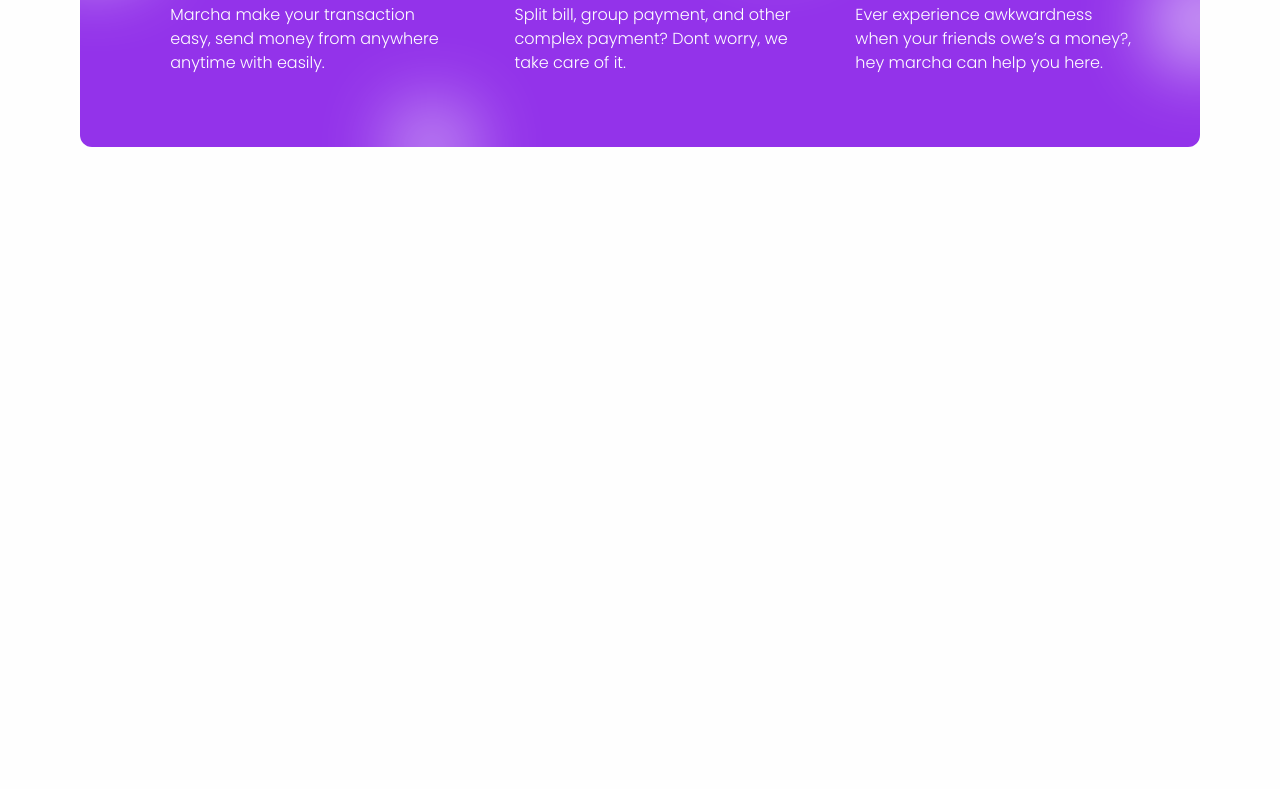
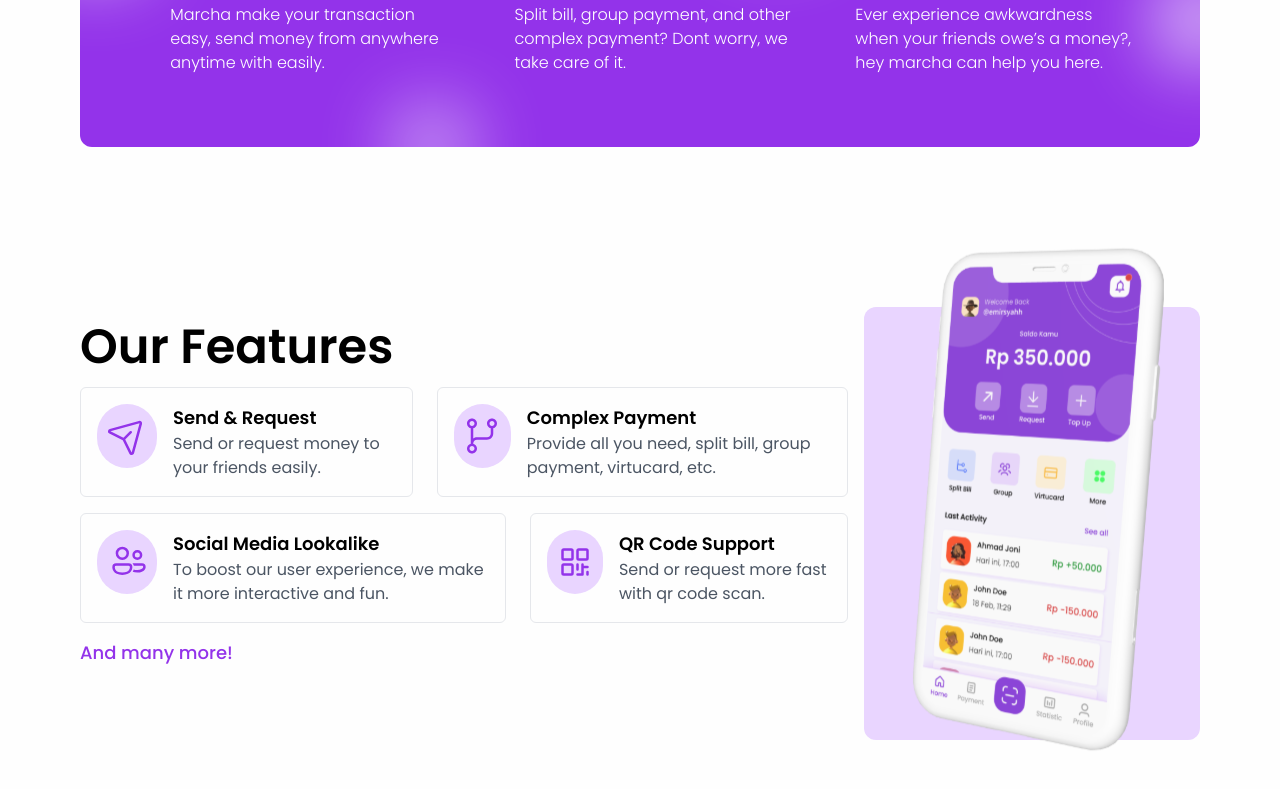
Before and after one commit to emrsyah/Marcha-LandingPage, a React (Create React App) app: page / in a window 1280 px wide. Shown: the part 669-1458 px from the top of the page. Before the commit the page ends 912 px from the top, so only its background shows below. Built offline with nearby package versions, Linux system fonts and the light colour scheme; the HTML template or start-up script is replaced by a standard one.

Commit message:
Our Features Section added

```diff
--- a/package.json
+++ b/package.json
@@ -3,6 +3,7 @@
   "version": "0.1.0",
   "private": true,
   "dependencies": {
+    "@headlessui/react": "^1.5.0",
     "@heroicons/react": "^1.0.6",
     "@testing-library/jest-dom": "^5.16.2",
     "@testing-library/react": "^12.1.4",
@@ -39,6 +40,7 @@
     ]
   },
   "devDependencies": {
+    "@iconify/react": "^3.2.0",
     "autoprefixer": "^10.4.4",
     "postcss": "^8.4.12",
     "tailwindcss": "^3.0.23"
--- a/public/index.html
+++ b/public/index.html
@@ -24,7 +24,7 @@
       work correctly both with client-side routing and a non-root public URL.
       Learn how to configure a non-root public URL by running `npm run build`.
     -->
-    <title>Marcha</title>
+    <title>Marcha - Social Payment App</title>
   </head>
   <body>
     <noscript>You need to enable JavaScript to run this app.</noscript>
--- a/src/components/Features.js
+++ b/src/components/Features.js
@@ -0,0 +1,103 @@
+import { Icon } from "@iconify/react";
+import Group1 from "../assets/marcha-mockup.svg";
+
+function Features() {
+  return (
+    <div className="flex mx-20 space-x-4 my-40">
+      <div style={{ flexGrow: "2" }} className="space-y-4">
+        <h2 className="font-semibold text-5xl my-4 ">Our Features</h2>
+        <div id="atas" className="flex space-x-6">
+          <div
+            className="flex border-[1.6px] p-4 rounded-md gap-x-4"
+            style={{ flexGrow: "2" }}
+          >
+            {/* <PaperAirplaneIcon className="bg-purple-200 h-14 rounded-full p-3 rotate-45"/> */}
+            <div className="bg-purple-200 rounded-full p-2 flex justify-center items-center h-16 w-20">
+              {" "}
+              <Icon
+                icon="ph:paper-plane-right"
+                className="text-purple-600 h-10 w-10 ml-1 -rotate-45 mb-1"
+              />
+            </div>
+            <div>
+              <h5 className="font-semibold text-lg">Send & Request</h5>
+              <p className="text-gray-600">
+                Send or request money to your friends easily.
+              </p>
+            </div>
+          </div>
+
+          <div
+            className="flex border-[1.6px] p-4 rounded-md gap-x-4"
+            style={{ flexGrow: "3" }}
+          >
+            {/* <PaperAirplaneIcon className="bg-purple-200 h-14 rounded-full p-3 rotate-45"/> */}
+            <div className="bg-purple-200 rounded-full p-2 flex justify-center items-center h-16 w-20">
+              {" "}
+              <Icon
+                icon="carbon:branch"
+                className="text-purple-600 h-10 w-10"
+              />
+            </div>
+            <div>
+              <h5 className="font-semibold text-lg">Complex Payment</h5>
+              <p className="text-gray-600">
+                Provide all you need, split bill, group payment, virtucard, etc.
+              </p>
+            </div>
+          </div>
+        </div>
+
+        <div id="bawah" className="flex space-x-6">
+          <div
+            className="flex border-[1.6px] p-4 rounded-md gap-x-4"
+            style={{ flexGrow: "3" }}
+          >
+            {/* <PaperAirplaneIcon className="bg-purple-200 h-14 rounded-full p-3 rotate-45"/> */}
+            <div className="bg-purple-200 rounded-full p-2 flex justify-center items-center h-16 w-20">
+              {" "}
+              <Icon
+                icon="fluent:people-24-regular"
+                className="text-purple-600 h-10 w-10 ml-1  mb-1"
+              />
+            </div>
+            <div>
+              <h5 className="font-semibold text-lg">Social Media Lookalike</h5>
+              <p className="text-gray-600">
+                To boost our user experience, we make it more interactive and
+                fun.
+              </p>
+            </div>
+          </div>
+
+          <div
+            className="flex border-[1.6px] p-4 rounded-md gap-x-4"
+            style={{ flexGrow: "2" }}
+          >
+            {/* <PaperAirplaneIcon className="bg-purple-200 h-14 rounded-full p-3 rotate-45"/> */}
+            <div className="bg-purple-200 rounded-full p-2 flex justify-center items-center h-16 w-20">
+              {" "}
+              <Icon icon="ph:qr-code" className="text-purple-600 h-10 w-10" />
+            </div>
+            <div>
+              <h5 className="font-semibold text-lg">QR Code Support</h5>
+              <p className="text-gray-600">
+                Send or request more fast with qr code scan.
+              </p>
+            </div>
+          </div>
+        </div>
+        <p className="text-lg font-medium text-purple-600">And many more!</p>
+      </div>
+
+      <div
+        style={{ flexGrow: "1" }}
+        className="bg-purple-200 max-w-6xl rounded-xl px-20 py-0"
+      >
+        <img src={Group1} alt="" className="scale-150 pb-10" />
+      </div>
+    </div>
+  );
+}
+
+export default Features;
--- a/src/components/Hero.js
+++ b/src/components/Hero.js
@@ -7,7 +7,7 @@
   const el = useRef(null)
   useEffect(() => {
     const typed = new Typed(el.current, {
-      strings: ["Social", "Friends", "Families", "Groups"], // Strings to display
+      strings: ["Social", "Friends", "Families", "Groups", "Classes"], // Strings to display
       // Speed settings, try diffrent values untill you get good results
       startDelay: 300,
       typeSpeed: 120,
--- a/src/components/Navbar.js
+++ b/src/components/Navbar.js
@@ -3,7 +3,7 @@
 
 function Navbar() {
   return (
-    <nav className="h-24 flex flex-cols justify-between px-20 items-center border-b-gray-100 border-b-2 bg-white">
+    <nav className="h-24 sticky top-0 z-50 flex flex-cols justify-between px-20 items-center border-b-gray-100 border-b-2 bg-white">
       <div className="flex">
         <Link to="/">
           {" "}
@@ -12,9 +12,9 @@
       </div>
 
       <div className="flex space-x-8 items-center">
-        <Link to="/">Home</Link>
-        <Link to="/">Contact</Link>
-        <Link to="/">About Us</Link>
+        <Link to="/" className="font-medium hover:border-b-2 hover:border-black">Home</Link>
+        <Link to="/" className="font-medium hover:border-b-2 hover:border-black">Contact</Link>
+        <Link to="/" className="font-medium hover:border-b-2 hover:border-black">About Us</Link>
         <a href="" className="bg-purple-600 py-2 px-4 rounded text-white font-semibold hover:bg-purple-700">Our Youtube</a>
       </div>
     </nav>
--- a/src/index.css
+++ b/src/index.css
@@ -2,9 +2,16 @@
 body{
   font-family: Poppins, sans-serif;
   background-color: #fefefe;
-
 }
 
 @tailwind base;
 @tailwind components;
 @tailwind utilities;
+
+
+@layer components{
+  .flex-g-2{
+      @apply
+  }
+
+}
--- a/src/pages/Home.js
+++ b/src/pages/Home.js
@@ -1,4 +1,5 @@
 import React from 'react'
+import Features from '../components/Features'
 import Hero from '../components/Hero'
 import Navbar from '../components/Navbar'
 import Overview from '../components/Overview'
@@ -10,6 +11,7 @@
         <Navbar/>
         <Hero/>
         <Overview/>
+        <Features />
     </div>
   )
 }
```
Also changed, not shown: 1 other file (tests, documents, lock files or other folders).
